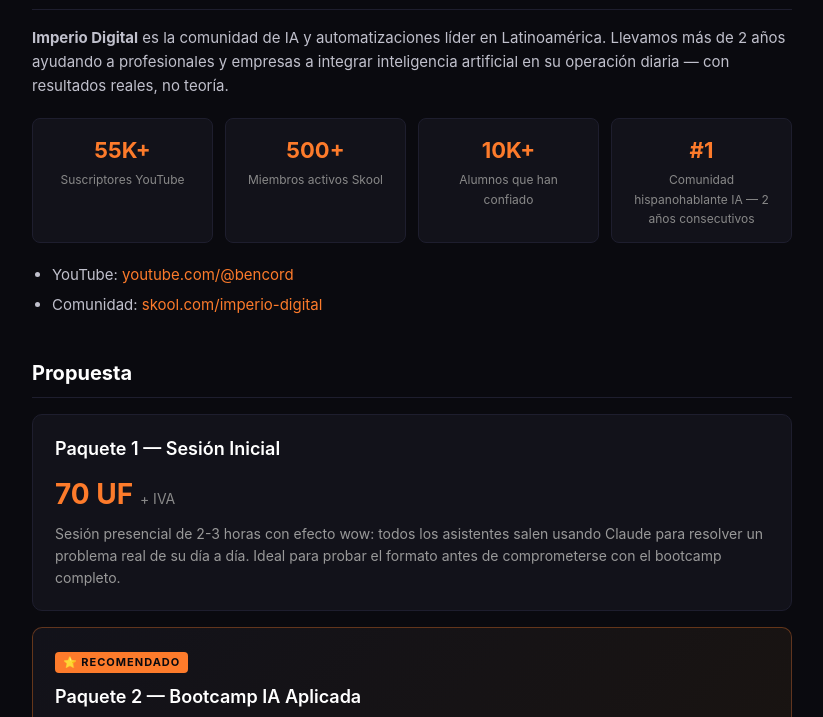
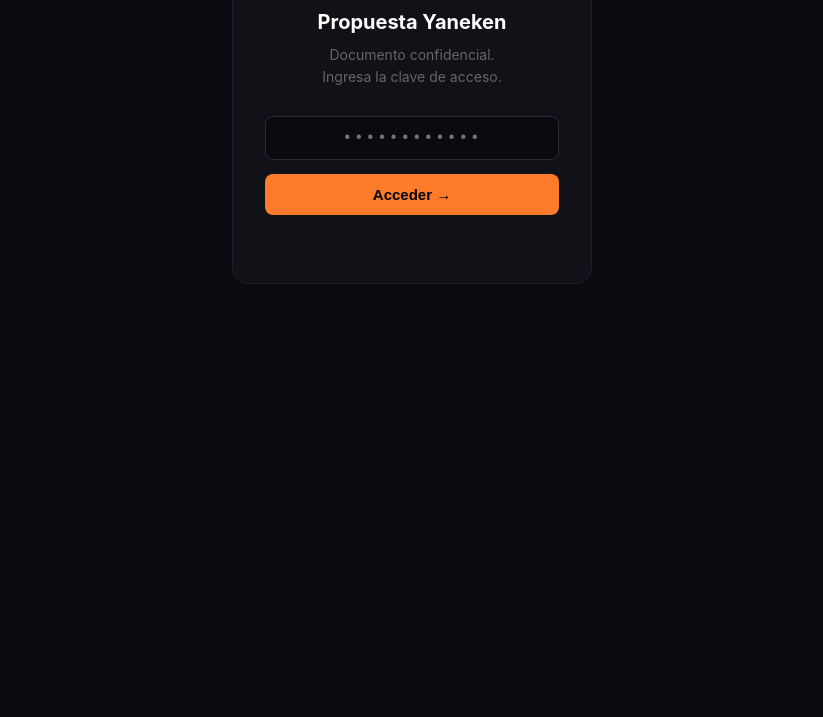
Before and after one commit to benjacord/yaneken-propuesta, a plain HTML site: page presupuesto.html in a window 1280 px wide. Shown: the part 295-1012 px from the top of the page, without its empty margins (228-1051 px from the left). After the commit the page ends 800 px from the top, so only its background shows below. Drawn offline with Linux system fonts and the light colour scheme.

Commit message:
Add: password gate 'yaneken2026'

```diff
--- a/presupuesto.html
+++ b/presupuesto.html
@@ -66,9 +66,83 @@
   @media print {
     body { background: #0a0a0f !important; -webkit-print-color-adjust: exact; print-color-adjust: exact; }
   }
+
+  /* Gate */
+  #gate {
+    position: fixed; inset: 0; z-index: 999;
+    background: #0a0a0f;
+    display: flex; align-items: center; justify-content: center;
+  }
+  .gate-box {
+    width: 100%; max-width: 360px;
+    padding: 40px 32px;
+    background: #111118;
+    border: 1px solid #1e1e2e;
+    border-radius: 16px;
+    text-align: center;
+  }
+  .gate-logo { font-size: 12px; font-weight: 700; letter-spacing: 3px; text-transform: uppercase; color: #fd7b2b; margin-bottom: 20px; }
+  .gate-title { font-size: 20px; font-weight: 700; color: #fff; margin-bottom: 6px; }
+  .gate-sub { font-size: 14px; color: #666; margin-bottom: 28px; }
+  .gate-input {
+    width: 100%; padding: 12px 16px;
+    background: #0a0a0f; border: 1px solid #2a2a3a;
+    border-radius: 8px; color: #fff; font-size: 16px;
+    text-align: center; letter-spacing: 2px;
+    outline: none; transition: border-color 0.2s;
+    font-family: monospace;
+  }
+  .gate-input:focus { border-color: #fd7b2b; }
+  .gate-input.error { border-color: #e05555; animation: shake 0.3s ease; }
+  .gate-btn {
+    margin-top: 14px; width: 100%;
+    padding: 12px; background: #fd7b2b;
+    color: #000; font-size: 15px; font-weight: 700;
+    border: none; border-radius: 8px; cursor: pointer;
+    transition: opacity 0.2s;
+  }
+  .gate-btn:hover { opacity: 0.85; }
+  .gate-err { font-size: 13px; color: #e05555; margin-top: 10px; min-height: 18px; }
+  #content { display: none; }
+  @keyframes shake {
+    0%,100% { transform: translateX(0); }
+    25% { transform: translateX(-6px); }
+    75% { transform: translateX(6px); }
+  }
 </style>
 </head>
 <body>
+
+<!-- Gate de acceso -->
+<div id="gate">
+  <div class="gate-box">
+    <div class="gate-logo">Imperio Digital</div>
+    <div class="gate-title">Propuesta Yaneken</div>
+    <div class="gate-sub">Documento confidencial.<br>Ingresa la clave de acceso.</div>
+    <input id="pwd" class="gate-input" type="password" placeholder="••••••••••••" autocomplete="off" />
+    <button class="gate-btn" onclick="checkPwd()">Acceder →</button>
+    <div class="gate-err" id="err"></div>
+  </div>
+</div>
+
+<script>
+  const input = document.getElementById('pwd');
+  input.addEventListener('keydown', e => { if (e.key === 'Enter') checkPwd(); });
+  function checkPwd() {
+    const val = input.value.trim().toLowerCase();
+    if (val === 'yaneken2026') {
+      document.getElementById('gate').style.display = 'none';
+      document.getElementById('content').style.display = 'block';
+    } else {
+      input.classList.add('error');
+      document.getElementById('err').textContent = 'Clave incorrecta. Intenta de nuevo.';
+      input.value = '';
+      setTimeout(() => input.classList.remove('error'), 400);
+    }
+  }
+</script>
+
+<div id="content">
 <div class="container">
 
   <!-- Header -->
@@ -193,5 +267,6 @@
   </div>
 
 </div>
+</div><!-- /content -->
 </body>
 </html>
```
